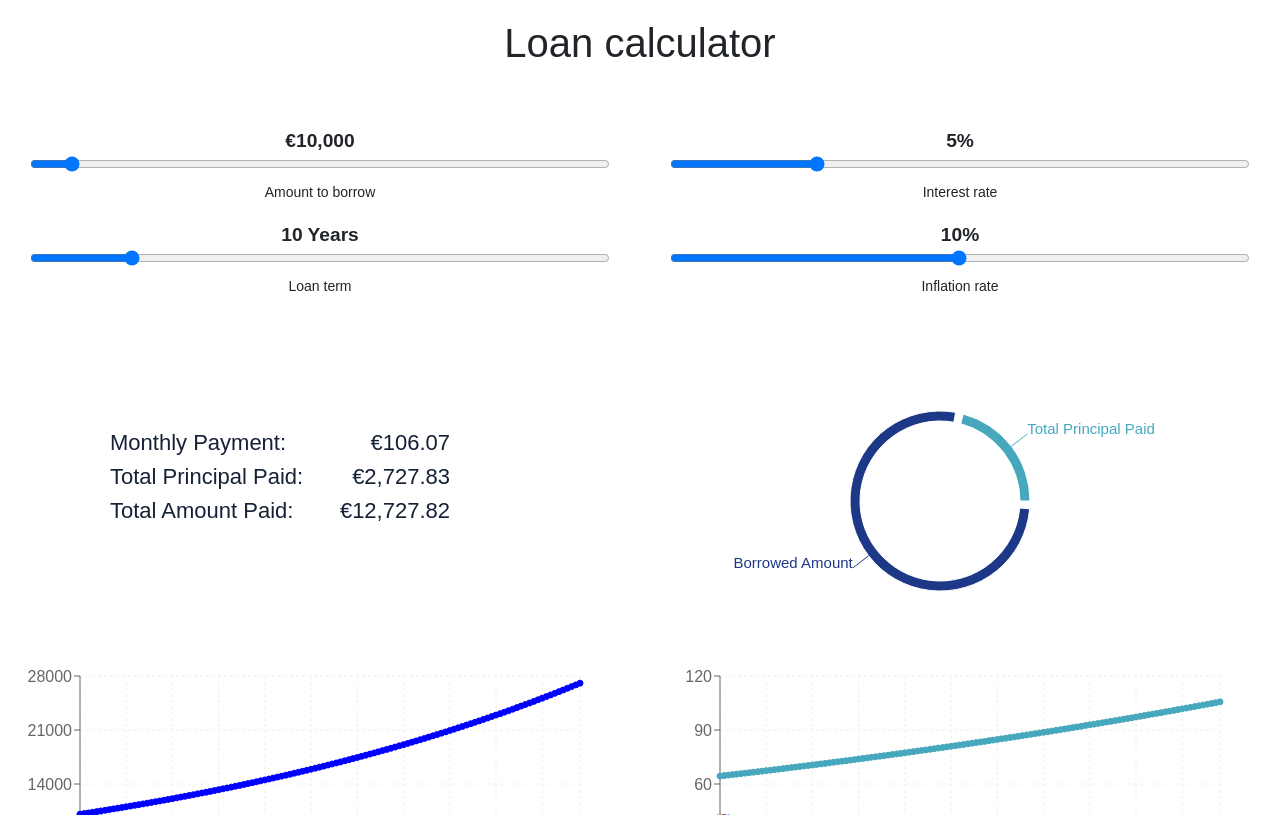
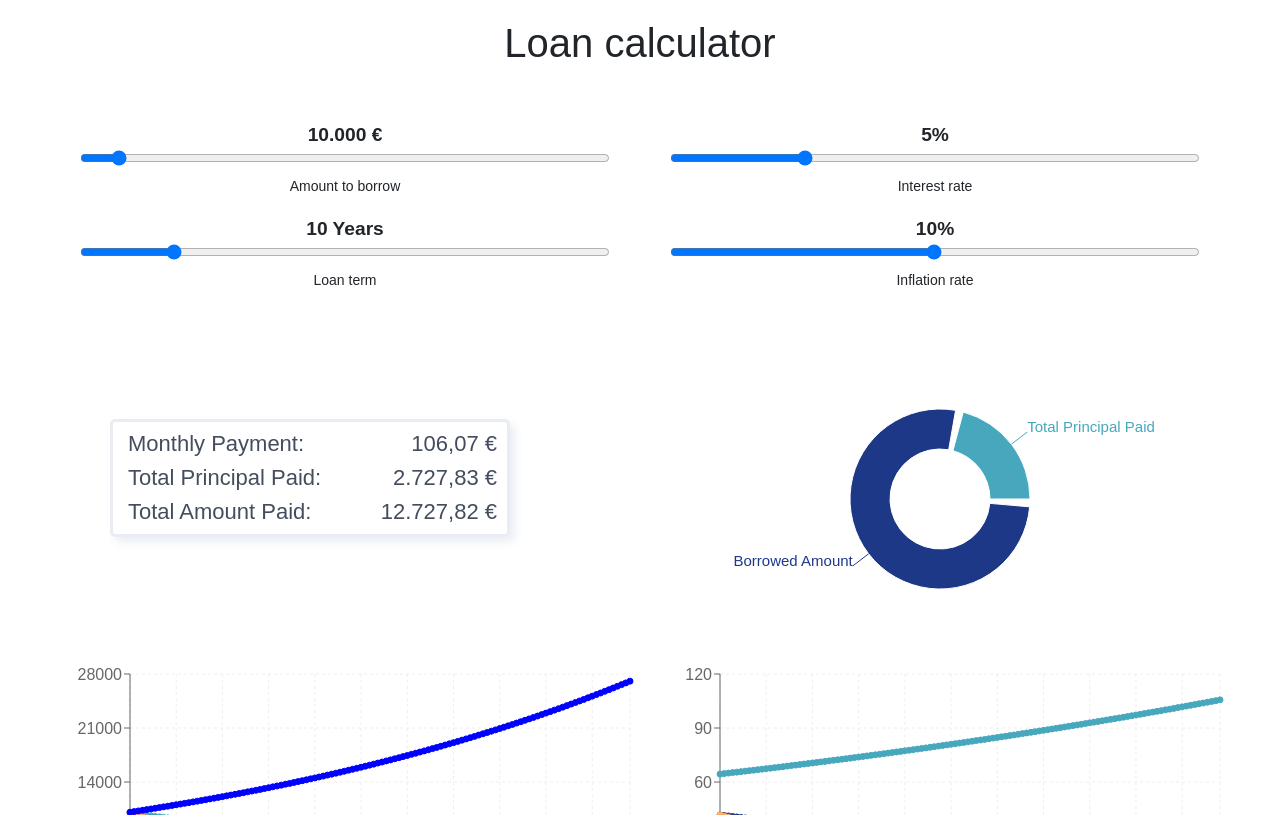
Before and after one commit to ubungmeister/loan-calculator, a React (Create React App) app: page / in a window 1280 px wide. Built offline with nearby package versions, Linux system fonts and the light colour scheme.

Commit message:
css->styled component, redisign

```diff
--- a/package.json
+++ b/package.json
@@ -13,6 +13,8 @@
     "@types/node": "^16.7.13",
     "@types/react": "^18.0.0",
     "@types/react-dom": "^18.0.0",
+    "@types/recharts": "^1.8.23",
+    "@types/styled-components": "^5.1.26",
     "chart.js": "^3.9.1",
     "npm": "^8.18.0",
     "react": "^18.2.0",
@@ -22,7 +24,7 @@
     "react-scripts": "5.0.1",
     "react-slider": "^2.0.3",
     "recharts": "^2.1.13",
-    "styled-components": "^5.3.5",
+    "styled-components": "^5.3.6",
     "typescript": "^4.4.2",
     "web-vitals": "^2.1.0"
   },
--- a/src/components/Calculator.tsx
+++ b/src/components/Calculator.tsx
@@ -4,44 +4,49 @@ import {Graph} from "./Graph";
 import {handleLoanDataChange} from "./utils";
 import {PaymentTable} from "./PaymentTable";
 import {CalculatorInput} from "./CalculatorInput";
+import styled from "styled-components";
 
 export const Calculator = () => {
     const [amountBorrow, setStateAmount] = useState<number>(10000)
-    const [interest, setStateMortgage] = useState<number>(5)
+    const [interest, setStateLoan] = useState<number>(5)
     const [yearPay, setStateMonth] = useState<number>(10)
-    const [inflationInterest, setInflationInterest] = useState<number>(10)
+    const [inflationInt, setInflationInt] = useState<number>(10)
 
 
     //monthly annual interest
     const monthlyRate = ((interest / 100 / 12) * amountBorrow) / (1 - (Math.pow((1 + (interest / 100 / 12)), ((0 - yearPay) * 12))))
     //monthly inflation
-    const inflationMonthlyRate = (1 + (-(inflationInterest / 100))) ** (1 / 12) - 1
+    const inflationRateByMonth = (1 + (-(inflationInt / 100))) ** (1 / 12) - 1
     // data for table and graph
-    const dataCalculateMortgage = handleLoanDataChange(amountBorrow, interest, yearPay, monthlyRate, inflationMonthlyRate,inflationInterest)
+    const dataCalculateLoan = handleLoanDataChange(amountBorrow, interest, yearPay, monthlyRate, inflationRateByMonth,inflationInt)
 
 
     return (
 
-        <div>
-            <div className='DivStart'>Loan calculator</div>
+        <>
+            <DivWrapper>Loan calculator</DivWrapper>
             <CalculatorInput amountBorrow={setStateAmount}
                              yearPay={setStateMonth}
-                             interest={setStateMortgage}
+                             interest={setStateLoan}
                              showAmountBorrow={amountBorrow}
                              showYearToPay={yearPay}
                              showInterest={interest}
                              monthlyRate={monthlyRate}
-                             inflationInterest={setInflationInterest}
-                             showInflationInterest={inflationInterest}
+                             inflationInterest={setInflationInt}
+                             showInflationInterest={inflationInt}
 
             />
-            <div>
-                <Graph calculatedMortgage={dataCalculateMortgage}
+                <Graph calculatedLoan={dataCalculateLoan}
                        showAmountBorrow={amountBorrow}
                        monthlyRate={monthlyRate}
                 />
-                <PaymentTable monthlyPayments={dataCalculateMortgage}/>
-            </div>
-        </div>
+                <PaymentTable monthlyPayments={dataCalculateLoan}/>
+
+        </>
     );
 };
+
+const DivWrapper = styled.div`
+  font-size: 40px;
+  line-height: 56px;
+`
--- a/src/components/CalculatorInput.tsx
+++ b/src/components/CalculatorInput.tsx
@@ -1,7 +1,8 @@
 import React from 'react';
+import styled from "styled-components";
 
 export const formatCurrency = (value: number) => {
-    return Intl.NumberFormat('CZ', {
+    return Intl.NumberFormat('de-EU', {
         style: 'currency',
         currency: 'EUR',
         minimumFractionDigits: 0,
@@ -24,11 +25,10 @@ export type PropsType = {
 
 export const CalculatorInput = (props: PropsType) => {
     return (
-        <div className='DivGridContainer'>
-            <div className="DivGridItem">
-                <span className="SpanGridItemHeader">{formatCurrency(props.showAmountBorrow)}</span>
-                <input value={Math.max(0, props.showAmountBorrow)}
-                       className="InputGridItemRangeSlider"
+        <Container>
+            <Wrapper>
+                <HeaderWrapper>{formatCurrency(props.showAmountBorrow)}</HeaderWrapper>
+                <InputSliderWrapper value={Math.max(0, props.showAmountBorrow)}
                                     type="range"
                                     min="1000"
                                     max="150000"
@@ -36,46 +36,62 @@ export const CalculatorInput = (props: PropsType) => {
                                     onChange={(e) => props.amountBorrow(+e.currentTarget.value)}
 
                 />
-                <label className='LabelGridItemLabel'>Amount to borrow</label>
-                <span className="SpanGridItemHeader">{props.showYearToPay} Years</span>
-                <input value={Math.max(0, props.showYearToPay)}
-                       className="InputGridItemRangeSlider"
+                <LabelSliderWrapper>Amount to borrow</LabelSliderWrapper>
+                <HeaderWrapper>{props.showYearToPay} Years</HeaderWrapper>
+                <InputSliderWrapper value={Math.max(0, props.showYearToPay)}
                                     type='range'
                                     min="5"
                                     max="35"
                                     step="1"
                                     onChange={(e) => props.yearPay(+e.currentTarget.value)}
                 />
-                <label className='LabelGridItemLabel'>Loan term</label>
-            </div>
-            <div className="DivGridItem">
-                <span className="SpanGridItemHeader">{props.showInterest}%</span>
-                <input value={Math.max(0, props.showInterest)}
-                       className="InputGridItemRangeSlider"
+                <LabelSliderWrapper>Loan term</LabelSliderWrapper>
+            </Wrapper>
+            <Wrapper>
+                <HeaderWrapper>{props.showInterest}%</HeaderWrapper>
+                <InputSliderWrapper value={Math.max(0, props.showInterest)}
                                     type='range'
                                     min='0.1'
                                     max='20'
                                     step='0.1'
                                     onChange={(e) => props.interest(+e.currentTarget.value)}
                 />
-                <label
-                    className='LabelGridItemLabel'
-                    htmlFor="points">Interest rate</label>
-                <span className="SpanGridItemHeader">{props.showInflationInterest}%</span>
-                <input value={Math.max(0, props.showInflationInterest)}
-                       className="InputGridItemRangeSlider"
+                <LabelSliderWrapper htmlFor="points">Interest rate</LabelSliderWrapper>
+                <HeaderWrapper>{props.showInflationInterest}%</HeaderWrapper>
+                <InputSliderWrapper value={Math.max(0, props.showInflationInterest)}
                                     type='range'
                                     min='0.1'
                                     max='20'
                                     step='0.1'
                                     onChange={(e) => props.inflationInterest(+e.currentTarget.value)}
                 />
-                <label
-                    className='LabelGridItemLabel'
-                    htmlFor="points">Inflation rate</label>
-            </div>
-        </div>
+                <LabelSliderWrapper htmlFor="points">Inflation rate</LabelSliderWrapper>
+            </Wrapper>
+        </Container>
 
 
     );
 };
+
+const Container = styled.div`
+  display: grid;
+  grid-template-columns: 50% 50%;
+  padding: 10px 50px
+`
+const Wrapper = styled.div`
+  padding: 30px;
+  display: flex;
+  flex-direction: column;
+  text-align: center;
+`
+const HeaderWrapper = styled.div`
+  font-weight: bold;
+  font-size: 1.2em;
+  margin-top: 10px;
+`
+const InputSliderWrapper = styled.input`
+  margin-bottom: 10px;
+`
+const LabelSliderWrapper = styled.label`
+  font-size: 14px;
+`
--- a/src/components/Graph.tsx
+++ b/src/components/Graph.tsx
@@ -1,7 +1,8 @@
 import React from 'react';
-import {CartesianGrid, Legend, Line, LineChart, Tooltip, XAxis, YAxis, PieChart, Pie, Cell} from "recharts";
+import {CartesianGrid, Legend, Line, LineChart, Tooltip, XAxis, YAxis, PieChart, Pie, Cell, LabelList} from "recharts";
 import {handleLoanDataChange} from "./utils";
 import {formatCurrency} from "./CalculatorInput";
+import styled from "styled-components";
 
 const formatDecimals = (item: number) => {
     return Number(item.toFixed(2))
@@ -12,9 +13,10 @@ type PropsType = {
     monthlyRate: number
 }
 
+
 type DataCalculateLoan = ReturnType<typeof handleLoanDataChange>
-export const Graph = (props: { calculatedMortgage: DataCalculateLoan } & PropsType) => {
-    const chartData = props.calculatedMortgage.filter(el => el.month).map((el, index) => ({
+export const Graph = (props: { calculatedLoan: DataCalculateLoan } & PropsType) => {
+    const chartData = props.calculatedLoan.filter(el => el.month).map((el, index) => ({
         xAxis: {index},
         interestPaid: formatDecimals(el.interestPaid),
         principalPaid: formatDecimals(el.principalRepaid),
@@ -25,61 +27,63 @@ export const Graph = (props: { calculatedMortgage: DataCalculateLoan } & PropsTy
 
     }))
     // extract amount of monthly interest paid and calculate the sum by using reducer
-    const sumPrincipalTotlaPaid = props.calculatedMortgage.map(el => el.interestPaid).reduce((accumulator, value) => {
+    const sumPrincipalTotlaPaid = props.calculatedLoan.map(el => el.interestPaid).reduce((accumulator, value) => {
         return accumulator + value
     })
-    const sumPrincipalAmountPaid = props.calculatedMortgage.map(el => el.principalRepaid).reduce((accumulator, value) => {
+    const sumPrincipalAmountPaid = props.calculatedLoan.map(el => el.principalRepaid).reduce((accumulator, value) => {
         return accumulator + value
     })
     const totalAmountPaid = sumPrincipalTotlaPaid + sumPrincipalAmountPaid
-    const data = [{name: 'Total Principal Paid', value: sumPrincipalTotlaPaid},
+    const datas = [{name: 'Total Principal Paid', value: sumPrincipalTotlaPaid},
         {name: 'Borrowed Amount', value: props.showAmountBorrow},]
     const COLORS = ["#47A8BD", "#1E3888"]
 
 
     return (
-        <div className='DivGridContainer'>
-            <div className='SpanDisplayedIteam'>
-                <div className='DivPanel'>
-                    <ul className='UlStyle'>
-                        <li className='LiStyle'>
-                            <span className='ResultStyle'> Monthly Payment:</span>
-                            <span
-                                className='ResultStyle'>{isFinite(props.monthlyRate) ? formatCurrency(props.monthlyRate) : '0'}</span>
-                        </li>
+        <Container>
+            <ItemWrapper>
+                <PanelWrapper>
+                    <UlWrapper>
+                        <LiWrapper>
+                            <SpanWrapper> Monthly Payment:</SpanWrapper>
+                            <SpanWrapper>{isFinite(props.monthlyRate) ? formatCurrency(props.monthlyRate) : '0'}</SpanWrapper>
+                        </LiWrapper>
 
-                        <li className='LiStyle'>
-                            <span className='ResultStyle'>Total Principal Paid:</span>
-                            <span className='ResultStyle'>{formatCurrency(sumPrincipalTotlaPaid)}</span>
-                        </li>
-                        <li className='LiStyle'>
-                            <span className='ResultStyle'>Total Amount Paid:</span>
-                            <span className='ResultStyle'>{formatCurrency(totalAmountPaid)}</span></li>
-                    </ul>
-                </div>
-            </div>
-            <div className='PieContainer'>
+                        <LiWrapper>
+                            <SpanWrapper>Total Principal Paid:</SpanWrapper>
+                            <SpanWrapper>{formatCurrency(sumPrincipalTotlaPaid)}</SpanWrapper>
+                        </LiWrapper>
+                        <LiWrapper>
+                            <SpanWrapper>Total Amount Paid:</SpanWrapper>
+                            <SpanWrapper>{formatCurrency(totalAmountPaid)}</SpanWrapper></LiWrapper>
+                    </UlWrapper>
+                </PanelWrapper>
+            </ItemWrapper>
+            <PieWrapper>
                 <PieChart
                     width={500}
                     height={300}>
                     <Pie
-                        data={data}
+                        data={datas}
                         cx="50%"
                         cy="50%"
-                        innerRadius={80}
+                        innerRadius={50}
                         outerRadius={90}
                         fill="#8884d8"
                         paddingAngle={5}
                         dataKey="value"
                         label={(entry) => entry.name}
                     >
-                        {data.map((entry, index) => (
-                            <Cell key={`cell-${index}`} fill={COLORS[index % COLORS.length]} fontSize={15}/>
+                        {datas.map((entry, index) => (
+                            <Cell
+                                key={`cell-${index}`}
+                                fill={COLORS[index % COLORS.length]}
+                                fontSize={15}/>
                         ))}
                     </Pie>
                 </PieChart>
-            </div>
-            <div className='GraphContainer'>
+            </PieWrapper>
+            <GraphWrapper>
                 <LineChart
                     width={600}
                     height={300}
@@ -122,8 +126,8 @@ export const Graph = (props: { calculatedMortgage: DataCalculateLoan } & PropsTy
 
                     />
                 </LineChart>
-            </div>
-            <div className='GraphContainer'>
+            </GraphWrapper>
+            <GraphWrapper>
                 <LineChart
                     width={600}
                     height={300}
@@ -167,8 +171,54 @@ export const Graph = (props: { calculatedMortgage: DataCalculateLoan } & PropsTy
                     />
                 </LineChart>
 
-            </div>
-        </div>
+            </GraphWrapper>
+        </Container>
 
     );
 };
+
+const UlWrapper = styled.ul`
+  border: solid #E4E9F1;
+  opacity: 0.8;
+  padding-left: 5px;
+  border-radius: 5px;
+  box-shadow: 5px 5px 10px 0 rgb(228, 233, 241)
+`
+
+const Container = styled.div`
+  display: grid;
+  grid-template-columns: 50% 50%;
+  padding: 10px 50px
+`
+const ItemWrapper =styled.div`
+  font-weight: bold;
+  font-size: 1.2em;
+  margin-top: 10px;
+`
+const PanelWrapper =styled.div`
+  width: 400px;
+  height: 100px;
+  padding: 60px;
+  line-height: 24px;
+  box-sizing: content-box;
+`
+const LiWrapper = styled.li`
+  display: flex;
+  justify-content: space-between;
+  margin: 10px;
+`
+const SpanWrapper = styled.span`
+  color: rgb(22, 33, 54);
+  font-size: 22px;
+  font-weight: lighter;
+`
+const PieWrapper =styled.div`
+  display: flex;
+  padding-left: 50px;
+`
+const GraphWrapper =styled.div`
+  width: 100%;
+  max-height: 600px;
+  max-width: 1000px;
+  margin: 10px;
+`
--- a/src/components/utils.tsx
+++ b/src/components/utils.tsx
@@ -2,10 +2,10 @@ export const handleLoanDataChange = (amountBorrow: number,
                                      interest: number,
                                      yearPay: number,
                                      monthlyRate: number,
-                                     inflationMonthlyRate: number,
-                                     inflationInterest:number,) => {
+                                     inflationRateByMonth: number,
+                                     inflationInt:number,) => {
     //Set initial values for loop to calculate monthly figures
-    let monthDataObject = [{
+    let monthObject = [{
         month: 0,
         outstandingBalance: amountBorrow,
         interestPaid: 0,
@@ -21,13 +21,12 @@ export const handleLoanDataChange = (amountBorrow: number,
     let principalRepaidToDate = 0;
     let outstandingBanalceInflation = 0
     let inflationByMonth = 0
-    let previousOutstandingBanalceInflation = amountBorrow
     let propertyValue = amountBorrow
 
     let inflationCoefficient = 1
     yearPay = yearPay * 12
 
-    //Loop each year of the mortgage term
+    //Loop each year of the loan term
     for (let i = 1; i <= yearPay; i++) {
 
         let monthInterestPaid = outstandingBalance * (interest / 100 / 12)
@@ -37,7 +36,7 @@ export const handleLoanDataChange = (amountBorrow: number,
         // inflation by month decreasing
         outstandingBanalceInflation = outstandingBalance * inflationCoefficient
         inflationByMonth = monthInterestPaid * inflationCoefficient
-        inflationCoefficient = inflationCoefficient * (1 + inflationMonthlyRate)
+        inflationCoefficient = inflationCoefficient * (1 + inflationRateByMonth)
 
         //accumulative monthly interest paid
         interestPaidToDate = interestPaidToDate + monthInterestPaid;
@@ -46,14 +45,14 @@ export const handleLoanDataChange = (amountBorrow: number,
         principalRepaidToDate = principalRepaidToDate + monthPrincipalPaid
 
         //increased property value tell us how would possibly increase borrowed amount in case we buy a property on this money
-        propertyValue = propertyValue +(propertyValue*(inflationInterest/100/12))
+        propertyValue = propertyValue +(propertyValue*(inflationInt/100/12))
 
         //There's always around $10 left at the end which forces the graph to go into minus. This just rounds the last figure off at $0.00.
         if (i === yearPay) {
             outstandingBalance = 0;
         }
 
-        monthDataObject.push({
+        monthObject.push({
             month: i,
             outstandingBalance: parseFloat(outstandingBalance.toFixed(2)),
             interestPaid: parseFloat(monthInterestPaid.toFixed(2)),
@@ -65,7 +64,5 @@ export const handleLoanDataChange = (amountBorrow: number,
             propertyValue:propertyValue
         });
     }
-    return monthDataObject
-
-
+    return monthObject
 }
```
Also changed, not shown: src/components/PaymentTable.tsx (+50 -21 lines), src/components/ResultsTable.tsx (deleted, +0 -13 lines), 2 other files (tests, documents, lock files or other folders). Lines whose indentation alone changed are shown as unchanged.
